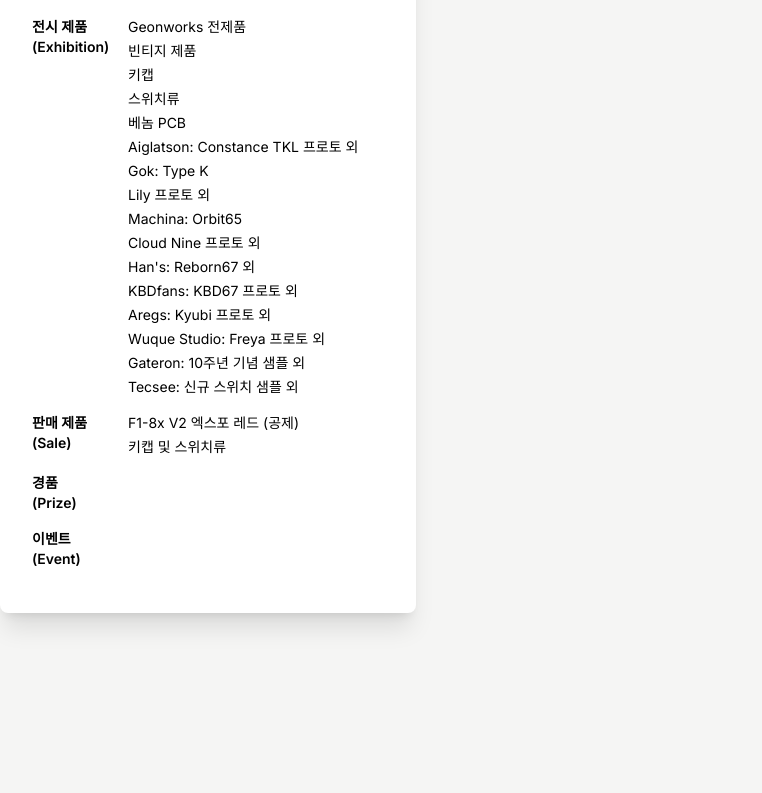
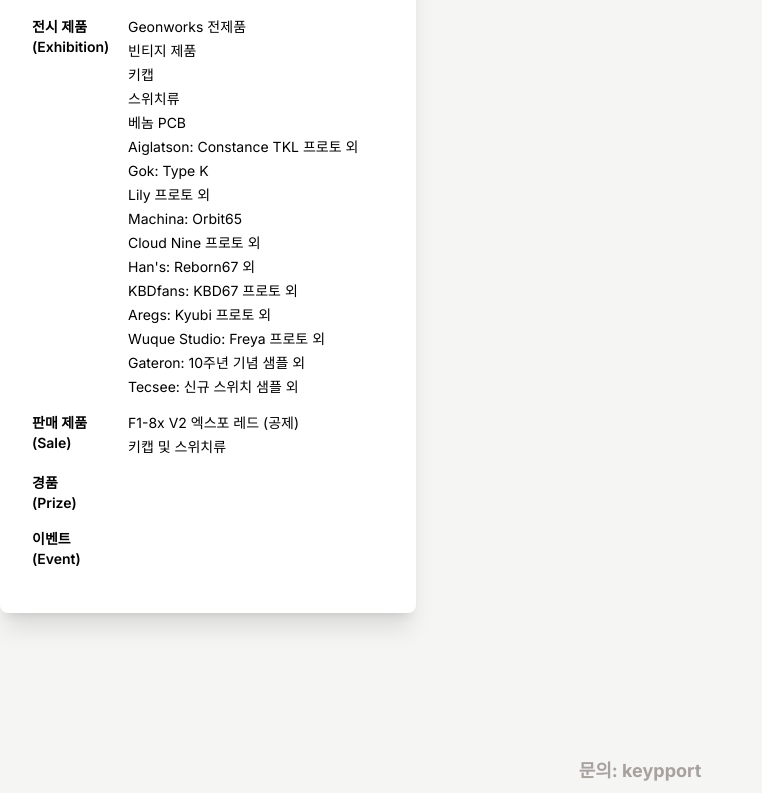
Before and after one commit to keypport/smkx, a Next.js app: page / in a window 1280 px wide. Shown: the part 9037-9830 px from the top of the page, without its empty margins (0-762 px from the left). Before the commit the page ends 9794 px from the top, so only its background shows below. Built offline with nearby package versions, Linux system fonts and the light colour scheme.

Commit message:
feat: add link to layout

```diff
--- a/app/layout.tsx
+++ b/app/layout.tsx
@@ -7,6 +7,7 @@ import { Image } from '@/interfaces'
 import NextImage from 'next/image'
 import _, { Dictionary } from 'lodash'
 import TableSliderAlertDialog from '@/components/table-slider-alert-dialog'
+import Link from 'next/link'
 
 const inter = Inter({ subsets: ['latin'] })
 
@@ -78,6 +79,14 @@ export default function RootLayout({
         <ImageAlertDialog buttonName={{kr: '배치도', en: 'Map'}} image={mapImage} location={mapLocation} />
         <TableSliderAlertDialog tables={prizeTables} sizes={sizes} buttonName={{kr: '경품', en: 'Prize'}} location={prizeAlertLocation} />
         <TableSliderAlertDialog tables={productTables} sizes={sizes} buttonName={{kr: '한정판', en: 'Raffle'}} location={productAlertLocation} />
+
+        <div className='grid'>
+          <div className="text-sm md:text-lg text-stone-400 font-bold justify-self-center px-2 pb-2">
+            <Link href={'https://discord.com/users/904605661399244800'}>
+              문의: keypport
+            </Link>
+          </div>
+        </div>
       </body>
     </html>
   )
```
